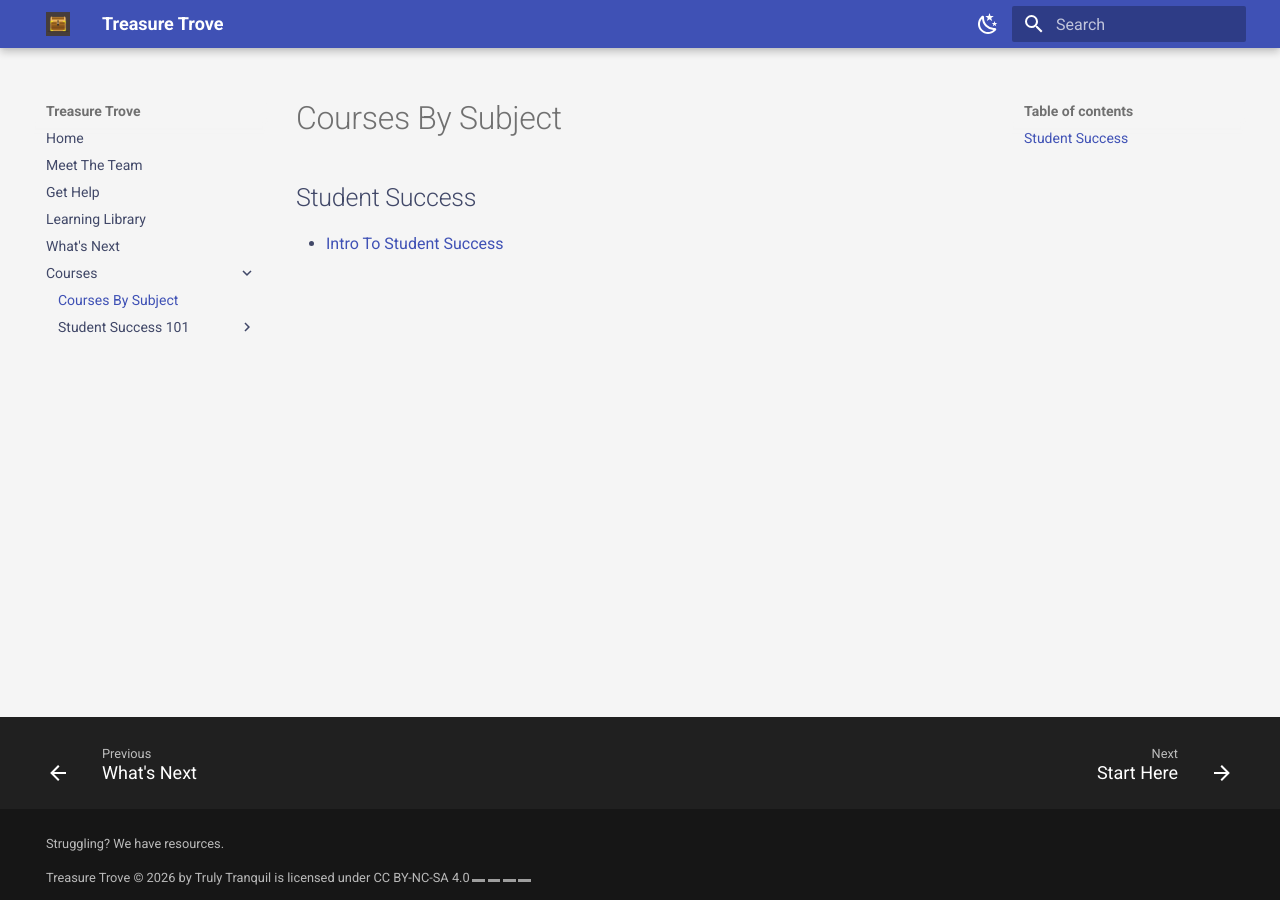
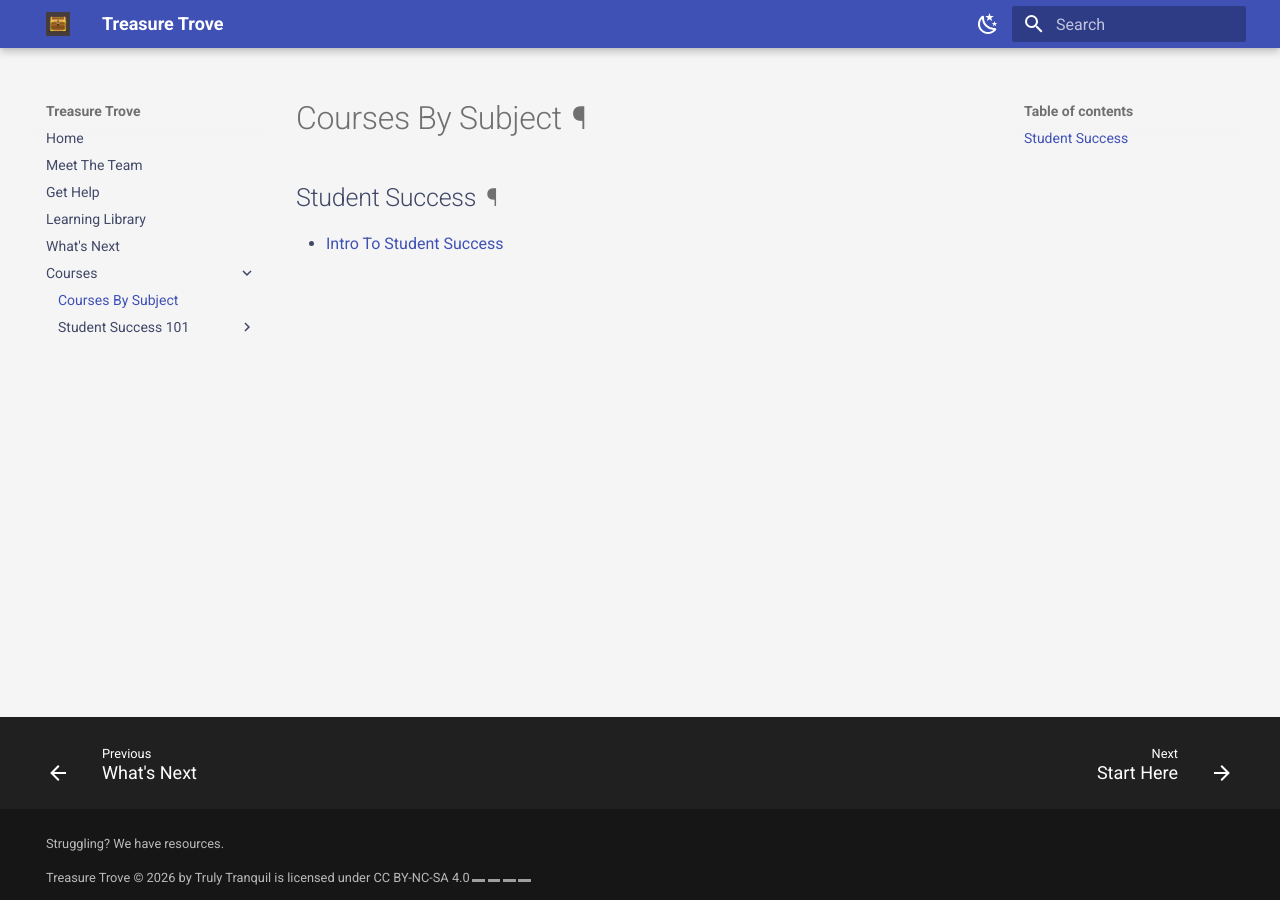
Before and after one commit to truly-tranquil/treasure-trove, an MkDocs documentation site: the page built from docs/courses/index.md, in a window 1280 px wide. Built offline with MkDocs 1.6.1 and Material for MkDocs 9.7.7, drawn with Linux system fonts in a browser that asks for light colours; grey boxes are pictures that could not be loaded.

Commit message:
fixed hidden permalinks

```diff
--- a/docs/stylesheets/extra.css
+++ b/docs/stylesheets/extra.css
@@ -123,20 +123,16 @@ textarea:focus-visible {
   border-radius: 2px;
 }
 
-a[role="doc-contents"] .md-contents-link,
-a[title="Permalink"],
-.md-versions__select a[title="Permalink"],
-body .md-typeset a[title="Permalink"] {
-  position: relative;
-  z-index: 10;
+.md-typeset .headerlink {
+  opacity: 1;
+  color: var(--md-default-fg-color--light);
 }
 
-a[title="Permalink"] {
-  opacity: 0.5;
-  transition: opacity 0.3s;
+.md-typeset .headerlink:hover,
+.md-typeset .headerlink:focus {
+  color: var(--md-accent-fg-color);
 }
 
-a[title="Permalink"]:hover,
-a[title="Permalink"]:focus {
+.md-footer__direction {
   opacity: 1;
 }
```
